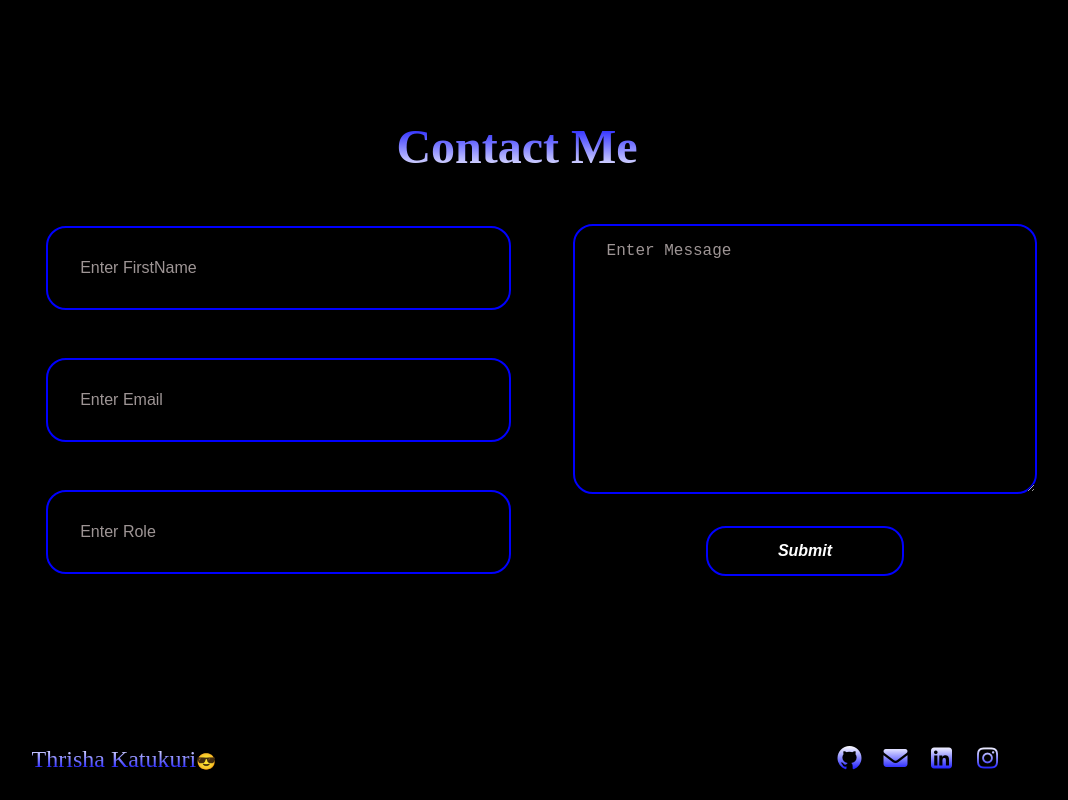
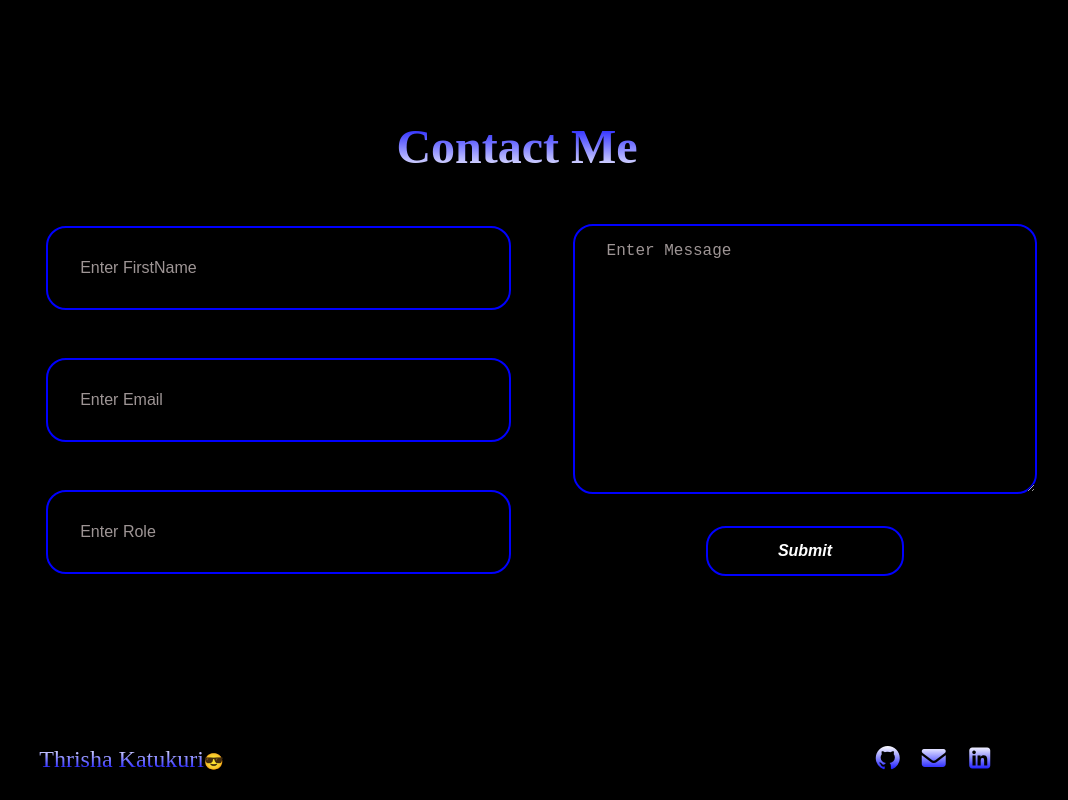
Before and after one commit to thrishakatukuri/Personal-portfolio, a plain HTML site: page index.html in a window 1280 px wide. Shown: the part 5347-6147 px from the top of the page, without its empty margins (123-1191 px from the left). Drawn offline with Linux system fonts and the light colour scheme.

Commit message:
footer links

```diff
--- a/index.html
+++ b/index.html
@@ -515,9 +515,10 @@
         <ul>
             <li><a class="btm-icon" href="https://github.com/thrishakatukuri"><i class="fa-brands fa-github"></i> </a>
             </li>
-            <li><a class="btm-icon" href=""><i class="fa-solid fa-envelope"></i> </a></li>
-            <li><a class="btm-icon" href=""><i class="fa-brands fa-square-linkedin"></i></a></li>
-            <li><a class="btm-icon" href=""><i class="fa-brands fa-instagram"></i> </a></li>
+            <li><a class="btm-icon" href="mailto:katukurithrisha@gmail.com"><i class="fa-solid fa-envelope"></i> </a></li>
+            <li><a class="btm-icon" href="https://www.linkedin.com/in/thrisha-katukuri?lipi=urn%3Ali%3Apage%3Ad_flagship3_profile_view_base_contact_details%3BDK3rXNHoQkaO76zREITvRw%3D%3D
+                "><i class="fa-brands fa-square-linkedin"></i></a></li>
+            <!-- <li><a class="btm-icon" href=""><i class="fa-brands fa-instagram"></i> </a></li> -->
         </ul>
     </section>
     <!-- footer ends -->
```
